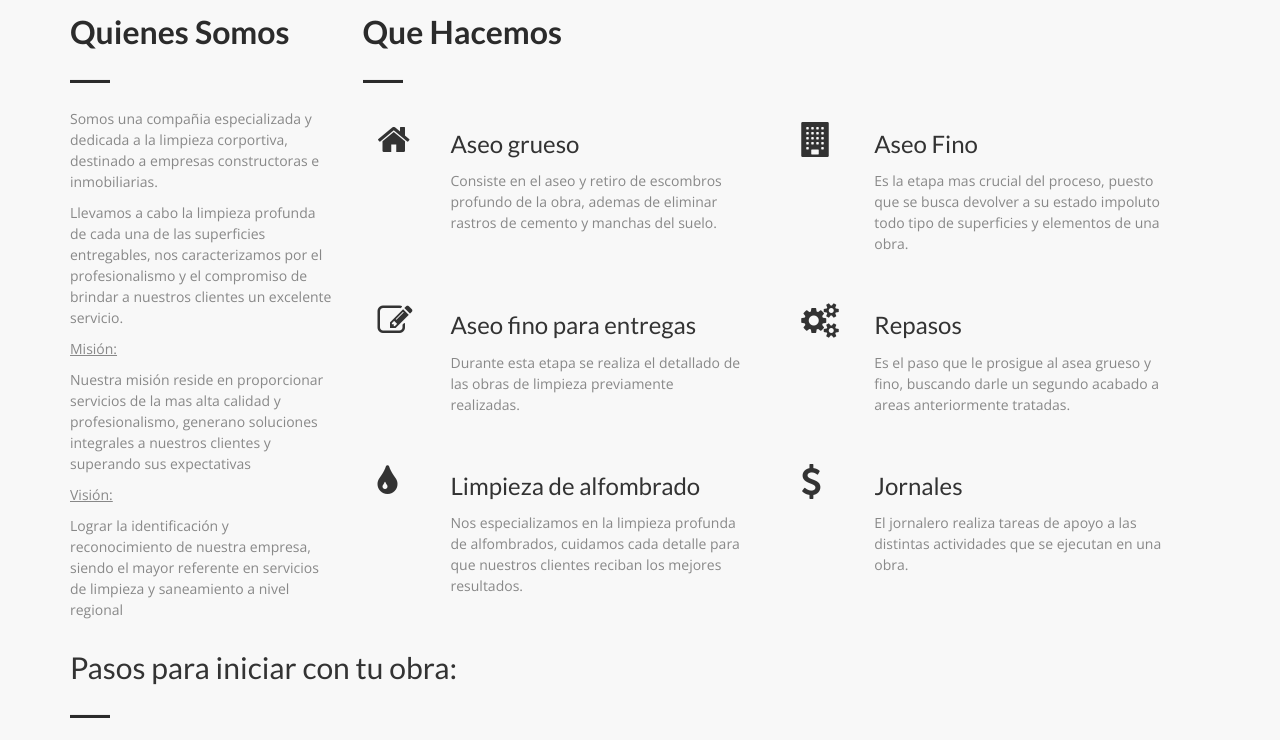
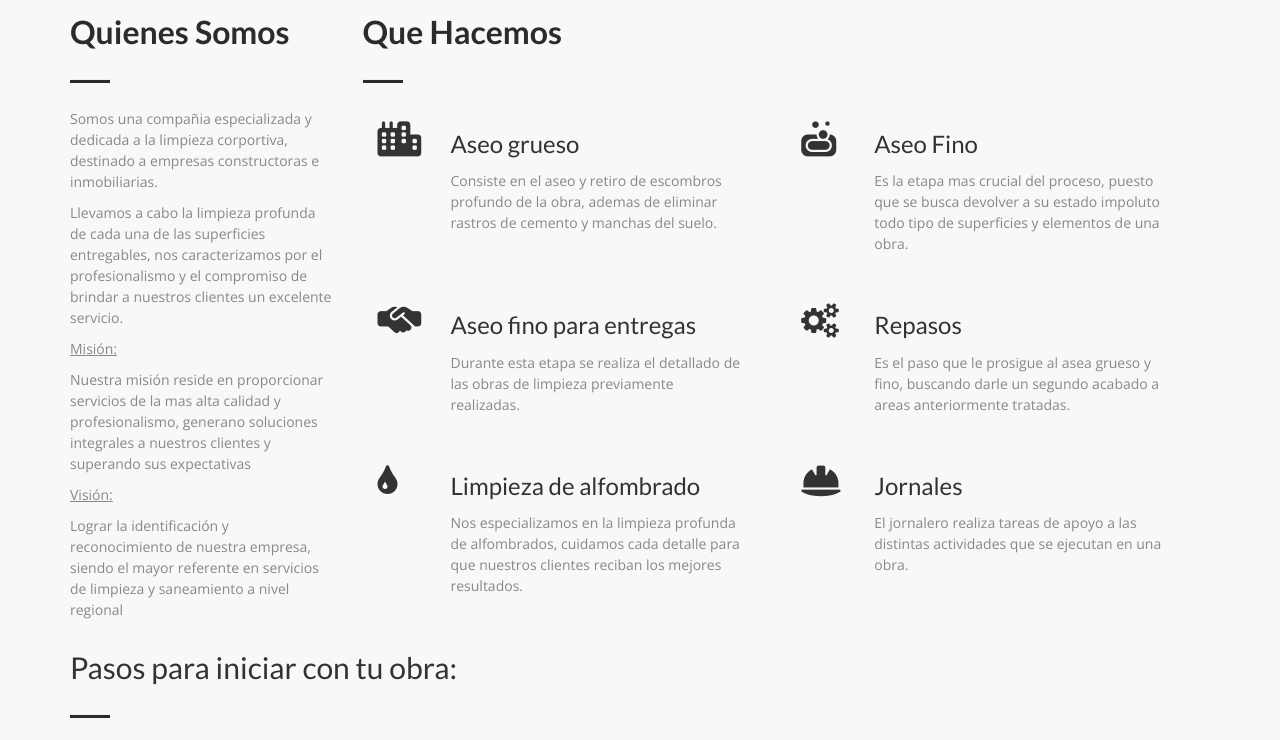
Before and after one commit to DiegoZunigaJara/branav.github.io, a plain HTML site: page index.html in a window 1280 px wide. Shown: the part 940-1680 px from the top of the page. Drawn offline with nearby package versions, Linux system fonts and the light colour scheme.

Commit message:
Update index.html

```diff
--- a/index.html
+++ b/index.html
@@ -4,14 +4,17 @@
     <meta charset="utf-8">
     <meta name="viewport" content="width=device-width, initial-scale=1">
     <title>Branav</title>
+    <meta name="description" content="Empresa dedicada a la limpieza de obras de construccion, supervision y entrega de proyectos">
     <meta name="description" content="Empresa dedicada a la limpieza de obras en construccion, supervision y entrega de proyectos">
     <meta name="keywords" content="construccion, arquitectura, obras, obra nueva, reformas, presupuestos, constructora" />
     <link href='https://fonts.googleapis.com/css?family=Lato:400,700,300|Open+Sans:400,600,700,300' rel='stylesheet' type='text/css'>
+    <script src="https://kit.fontawesome.com/970671a6a6.js" crossorigin="anonymous"></script>
     <link rel="stylesheet" type="text/css" href="css/bootstrap.min.css">
     <link rel="stylesheet" type="text/css" href="css/font-awesome.min.css">
     <link rel="stylesheet" type="text/css" href="css/animate.css">
     <link rel="stylesheet" type="text/css" href="css/style.css">
     <!-- =======================================================
+        Nombre: Branav
         Nombre: Pagina web Branav
         Author: Diego Zuñiga Jara
     ======================================================= -->
@@ -95,7 +98,7 @@
                     <!-- .... -->
                     <div class="col-md-6 wow fadeInRight delay-02s">
                         <div class="icon">
-                            <i class="fa fa-home "></i>
+                            <i class="fa-solid fa-city"></i>
                         </div>
                         <div class="icon-text">
                             <h3 class="txt-tl">Aseo grueso</h3>
@@ -104,7 +107,7 @@
                     </div>
                     <div class="col-md-6 wow fadeInRight delay-02s">
                         <div class="icon">
-                            <i class="fa fa-building"></i>
+                            <i class="fa-solid fa-soap"></i>
                         </div>
                         <div class="icon-text">
                             <h3 class="txt-tl">Aseo Fino</h3>
@@ -113,7 +116,7 @@
                     </div>
                     <div class="col-md-6 wow fadeInRight delay-04s">
                         <div class="icon">
-                            <i class="fa fa-pencil-square-o"></i>
+                            <i class="fa-solid fa-handshake-simple"></i>
                         </div>
                         <div class="icon-text">
                             <h3 class="txt-tl">Aseo fino para entregas</h3>
@@ -140,7 +143,7 @@
                     </div>
                     <div class="col-md-6 wow fadeInRight delay-04s">
                         <div class="icon">
-                            <i class="fa fa-usd "></i>
+                            <i class="fa-solid fa-helmet-safety"></i>
                         </div>
                         <div class="icon-text">
                             <h3 class="txt-tl">Jornales</h3>
```
